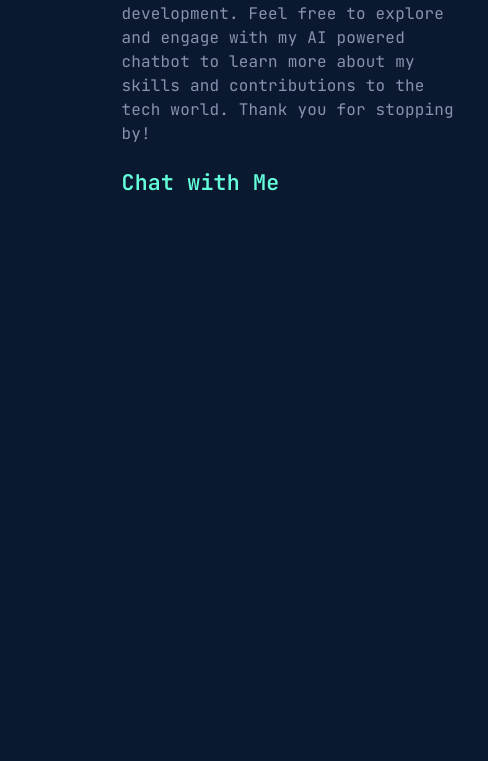
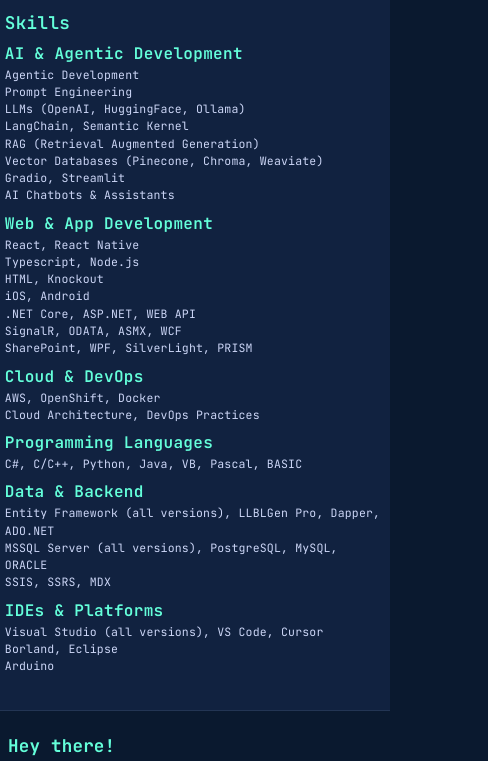
Before and after one commit to johnmcp/johnmcp.github.io-profile, a plain HTML site: page index.html in a window 390 px wide. Shown: the part 172-933 px from the top of the page, 488 px wide, since content can reach past the window. Before the commit the page ends 844 px from the top, so only its background shows below. Drawn offline with nearby package versions, Linux system fonts and the light colour scheme.

Commit message:
Update index.html

```diff
--- a/index.html
+++ b/index.html
@@ -77,12 +77,147 @@
         .custom-sidebar ul, .custom-sidebar li, .custom-main ul, .custom-main li {
             font-size: 0.72rem;
         }
+        @media (max-width: 991.98px) {
+            .custom-sidebar {
+                position: static !important;
+                min-height: auto !important;
+                max-height: none !important;
+                width: 100% !important;
+                border-right: none !important;
+                border-bottom: 1px solid #233554 !important;
+                background: #112240 !important;
+                z-index: 1000;
+            }
+            .sidebar-sticky {
+                padding: 1.2rem 0.7rem !important;
+            }
+            .custom-main {
+                margin-left: 0 !important;
+                padding-left: 0.7rem !important;
+                padding-right: 0.7rem !important;
+                width: 100% !important;
+            }
+            .profile-header h1 {
+                font-size: 1.3rem !important;
+            }
+            .profile-header h2 {
+                font-size: 1rem !important;
+            }
+            .profile-img {
+                width: 80px !important;
+                height: 80px !important;
+            }
+            .chat-section, .sidebar-sticky, .resume-section {
+                padding: 1.1rem 0.7rem !important;
+            }
+        }
+        @media (max-width: 767.98px) {
+            .container-fluid, .row {
+                padding: 0 !important;
+                margin: 0 !important;
+            }
+            .custom-sidebar {
+                border-bottom: 1px solid #233554 !important;
+                border-right: none !important;
+                width: 100% !important;
+                min-height: auto !important;
+                max-height: none !important;
+                position: static !important;
+            }
+            .custom-main {
+                margin-left: 0 !important;
+                width: 100% !important;
+                padding-left: 0.5rem !important;
+                padding-right: 0.5rem !important;
+            }
+            .profile-header h1 {
+                font-size: 1.1rem !important;
+            }
+            .profile-header h2 {
+                font-size: 0.9rem !important;
+            }
+            .profile-img {
+                width: 60px !important;
+                height: 60px !important;
+            }
+            .chat-section, .sidebar-sticky, .resume-section {
+                padding: 0.7rem 0.3rem !important;
+            }
+        }
+        /* --- Layout Fixes --- */
+        .custom-sidebar {
+            position: fixed;
+            top: 0;
+            left: 0;
+            width: 400px;
+            min-height: 100vh;
+            max-height: 100vh;
+            overflow-y: auto;
+            background: #112240;
+            border-right: 1px solid #233554;
+            z-index: 1050;
+            transition: all 0.2s;
+        }
+        .custom-main {
+            margin-left: 400px;
+            width: calc(100% - 400px);
+            min-height: 100vh;
+            padding-left: 2.5rem;
+            padding-right: 2.5rem;
+            transition: all 0.2s;
+        }
+        @media (min-width: 992px) {
+            .custom-sidebar {
+                position: fixed !important;
+                top: 0;
+                left: 0;
+                width: 400px !important;
+                min-height: 100vh !important;
+                max-height: 100vh !important;
+                border-right: 1px solid #233554 !important;
+                border-bottom: none !important;
+                background: #112240 !important;
+                z-index: 1050;
+                overflow-y: auto;
+            }
+            .custom-main {
+                margin-left: 400px !important;
+                width: calc(100% - 400px) !important;
+                padding-left: 2.5rem !important;
+                padding-right: 2.5rem !important;
+            }
+        }
+        @media (max-width: 991.98px) {
+            .custom-sidebar {
+                position: static !important;
+                width: 100% !important;
+                min-height: auto !important;
+                max-height: none !important;
+                border-right: none !important;
+                border-bottom: 1px solid #233554 !important;
+            }
+            .custom-main {
+                margin-left: 0 !important;
+                width: 100% !important;
+                padding-left: 0.7rem !important;
+                padding-right: 0.7rem !important;
+            }
+        }
+        @media (max-width: 767.98px) {
+            .custom-main {
+                padding-left: 0.5rem !important;
+                padding-right: 0.5rem !important;
+            }
+        }
+        /* Remove Bootstrap grid classes from nav/main */
+        nav.custom-sidebar[class*="col-"] { all: unset; }
+        main.custom-main[class*="col-"] { all: unset; }
     </style>
 </head>
 <body>
-    <div class="container-fluid">
-        <div class="row">
-            <nav class="col-md-4 col-lg-3 d-none d-md-block bg-dark sidebar custom-sidebar" style="min-height:100vh;position:fixed;overflow-y:auto;background:#112240;border-right:1px solid #233554;max-height:100vh;">
+    <div class="container-fluid p-0">
+        <div class="row g-0">
+            <nav class="custom-sidebar">
                 <div class="sidebar-sticky p-4">
                     <div class="text-center mb-4">
                         <img src="./assets/me.png" alt="Profile" class="profile-img glowing-avatar mb-3">
@@ -138,7 +273,7 @@
                     </div>
                 </div>
             </nav>
-            <main class="col-md-8 col-lg-9 ms-sm-auto px-4 custom-main" style="margin-left:25%;min-height:100vh;">
+            <main class="custom-main">
                 <div class="profile-header pt-4 pb-2">
                     <h1 style="color:#64ffda;font-size:2.4rem;font-family:'JetBrains Mono','Fira Mono',monospace;font-weight:700;">Hey there!</h1>
                     <p style="color:#8892b0;font-size:1rem;font-family:'JetBrains Mono','Fira Mono',monospace;">
```
